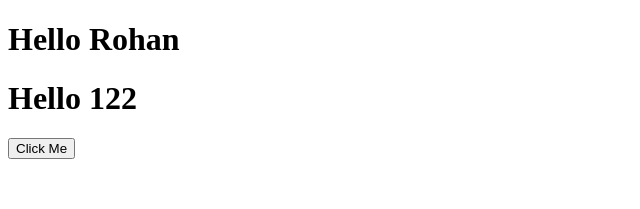
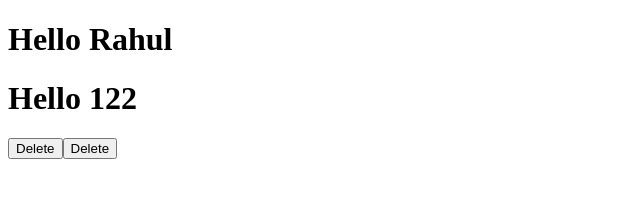
Before and after one commit to Vickyvanshaj/REACT, a React (Create React App) app: page / in a window 1280 px wide. Shown: the top 209 px of the page, without its empty margins (0-640 px from the left). Built offline with nearby package versions, Linux system fonts and the light colour scheme.

Commit message:
passing arguments in event handler

```diff
--- a/src/Student.js
+++ b/src/Student.js
@@ -1,31 +1,26 @@
 import React, { Component } from 'react'
 
 class Student extends Component{
-    constructor(props){
-        super(props);
-        this.state={
-            name:"Rohan",
-            roll:this.props.roll,
-        };
 
+    state={
+        id:"12",
+        name:"Rahul",
+    };
+    handleClick = (id,name,e) =>{
+        console.log(id,name,e);
     }
-
-    handleClick = () =>{
-        this.setState({name:"Vicky",roll:"177"});
-        console.log('button clicked',this);
-    }
-    //set State using function
-    // handleClick = () =>{
-    //     this.setState(function (state,props) {
-                // console.log(state)
-    //     })
-    // }
+   handleClickArg = (e)=>{
+       return this.handleClick(this.state.id)
+   }
     render(){
         return  <React.Fragment>
             <h1>Hello {this.state.name}</h1>
-            <h1>Hello {this.state.roll}</h1>
+            <h1>Hello {this.props.roll}</h1>
 
-            <button onClick={this.handleClick}>Click Me</button>
+            <button onClick={this.handleClick.bind(this,this.state.id,this.state.name)}>Delete</button>
+            <button onClick={(e)=>this.handleClick(this.state.id,this.state.name,e)}>Delete </button>
+            {/* <button onClick={this.handleClickArg}>Delete</button> */}
+
         </React.Fragment>
     }
 }
```
